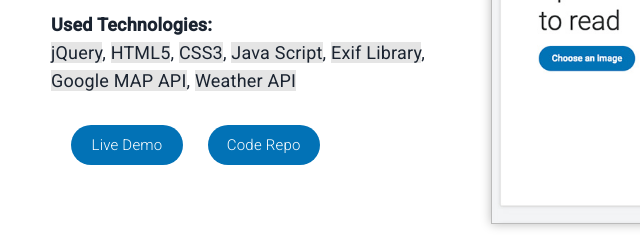
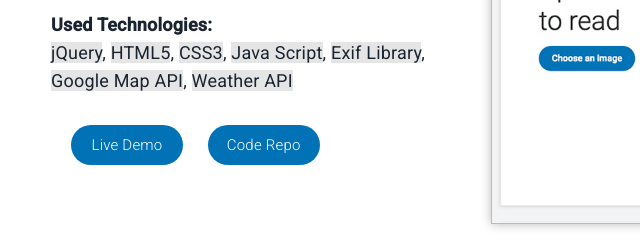
Before and after one commit to anthonyphoto/portfolio, a plain HTML site: page index.html in a window 1280 px wide. Shown: the part 2614-2854 px from the top of the page, 50-690 px from the left. Drawn offline with nearby package versions, Linux system fonts and the light colour scheme; no server answers.

Commit message:
typo fix

```diff
--- a/index.html
+++ b/index.html
@@ -208,7 +208,7 @@
               <span class="em">CSS3</span>,
               <span class="em">Java Script</span>,
               <span class="em">Exif Library</span>,
-              <span class="em">Google MAP API</span>,
+              <span class="em">Google Map API</span>,
               <span class="em">Weather API</span>
             </div>
             <div class='mgt-3'>
```
